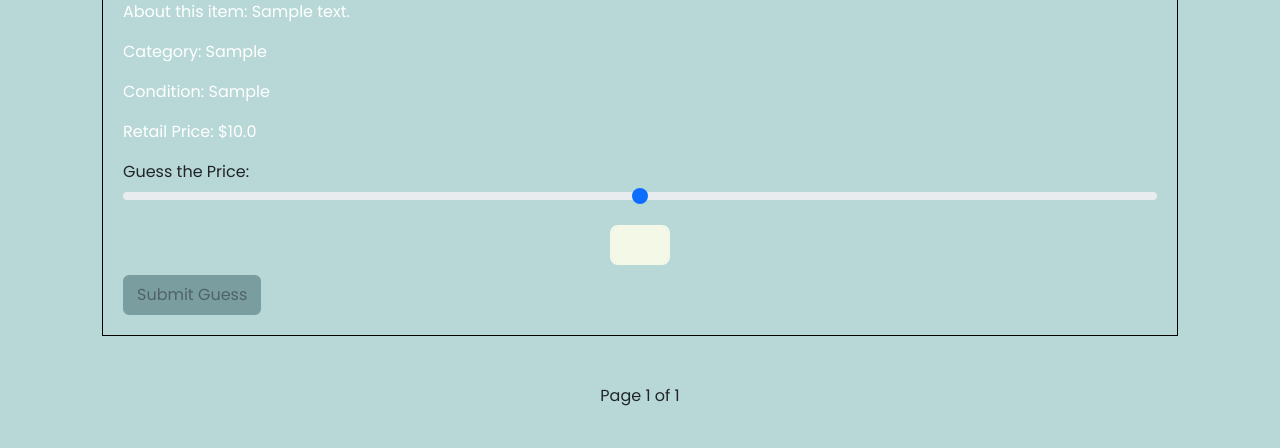
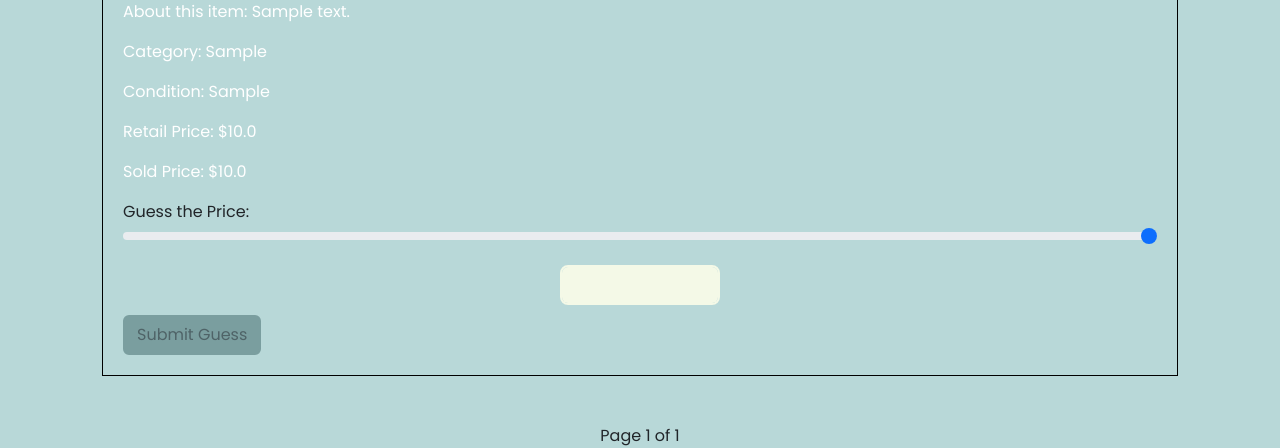
Before and after one commit to OllieForrest/GroupProject, a Flask app: page /index in a window 1280 px wide. Shown: the part 380-828 px from the top of the page. Before the commit the page ends 786 px from the top, so only its background shows below. Run offline with Flask 3, Linux system fonts and the light colour scheme; tables that the repository leaves empty hold one stand-in row (values such as "Sample post").

Commit message:
Dynamically allocated slider for each post between 0 to random number greater than sold price but less than 100,000

```diff
--- a/app/models.py
+++ b/app/models.py
@@ -49,6 +49,7 @@ class Post(db.Model):
     item_name: so.Mapped[str] = so.mapped_column(sa.String(100))
     description: so.Mapped[str] = so.mapped_column(sa.String(280))
     category: so.Mapped[str] = so.mapped_column(sa.String(50))
+    maxslider: so.Mapped[int] = so.mapped_column(sa.Integer, default=0)
     condition: so.Mapped[str] = so.mapped_column(sa.String(50))
     starting_price: so.Mapped[float] = so.mapped_column(sa.Float)
     sold_price: so.Mapped[float] = so.mapped_column(sa.Float)
--- a/app/routes.py
+++ b/app/routes.py
@@ -13,6 +13,7 @@ from flask import redirect, url_for
 from werkzeug.utils import secure_filename
 from app.models import Post
 import base64
+import random
 
 @app.route('/postingpage')
 def postpage():
@@ -109,6 +110,8 @@ def posting():
         sold_price = float(request.form['soldPrice'])
         user_id = current_user.id
         pic= request.files['picture']
+        maxslider = random.randint(int(sold_price) , 100001)
+
 
         if not pic:
             return "No pic uploaded", 400
@@ -131,7 +134,8 @@ def posting():
             img=img_base64,  # Store base64 encoded image
             mimetype=mimetype,
             author=current_user,
-            sold_price= sold_price
+            sold_price= sold_price,
+            maxslider = maxslider
         )
         db.session.add(new_post)
         db.session.commit()
--- a/app/templates/index.html
+++ b/app/templates/index.html
@@ -53,7 +53,7 @@
     }
 
     .guess-value {
-        width: 60px;
+        width: 160px;
         text-align: center;
         margin: 10px auto;
         display: block;
@@ -83,6 +83,7 @@
     <p>Category: {{ post.category }}</p>
     <p>Condition: {{ post.condition }}</p>
     <p>Retail Price: ${{ post.starting_price }}</p>
+    <p>Sold Price: ${{ post.sold_price }}</p>
     {% if current_user == post.author %}
     <form action="{{ url_for('delete_post', post_id=post.id) }}" method="post">
         <button type="submit" class="delete-btn" onclick="return confirm('Are you sure you want to delete this post?');">Delete Post</button>
@@ -93,7 +94,7 @@
     <form action="{{ url_for('submit_guess', post_id=post.id) }}" method="post">
         <div class="form-group">
             <label for="guess">Guess the Price:</label>
-            <input type="range" class="form-range guess-slider" min="0" name="guess_price" onchange="updateGuess(this, value)">
+            <input type="range" class="form-range guess-slider" min="0" max="{{ post.maxslider }}" name="guess_price" onchange="updateGuess(this, value)">
             <input type="text" class="form-control guess-value" readonly>
         </div>
         <button type="submit" class="btn btn-primary">Submit Guess</button>
@@ -115,11 +116,13 @@
 
 
 <script>
-    function updateGuess(slider, value) {
-        var parentDiv = slider.closest('.form-group');
-        parentDiv.querySelector('.guess-value').value = '$' + value;
-        var soldPrice = parseFloat(slider.dataset.soldPrice); // Get the sold price of the post
-        slider.setAttribute('max', soldPrice); // Set the max attribute of the slider to the sold price
-    }
+
+        function updateGuess(slider, value) {
+            var parentDiv = slider.closest('.form-group');
+            parentDiv.querySelector('.guess-value').value = '$' + value;
+        }
+
+
 </script>
+
 {% endblock %}
```
Also changed, not shown: migrations/versions/af102d09b96a_new_maxslider_in_post.py (added, +32 -0 lines), app.db, 8 other files.
